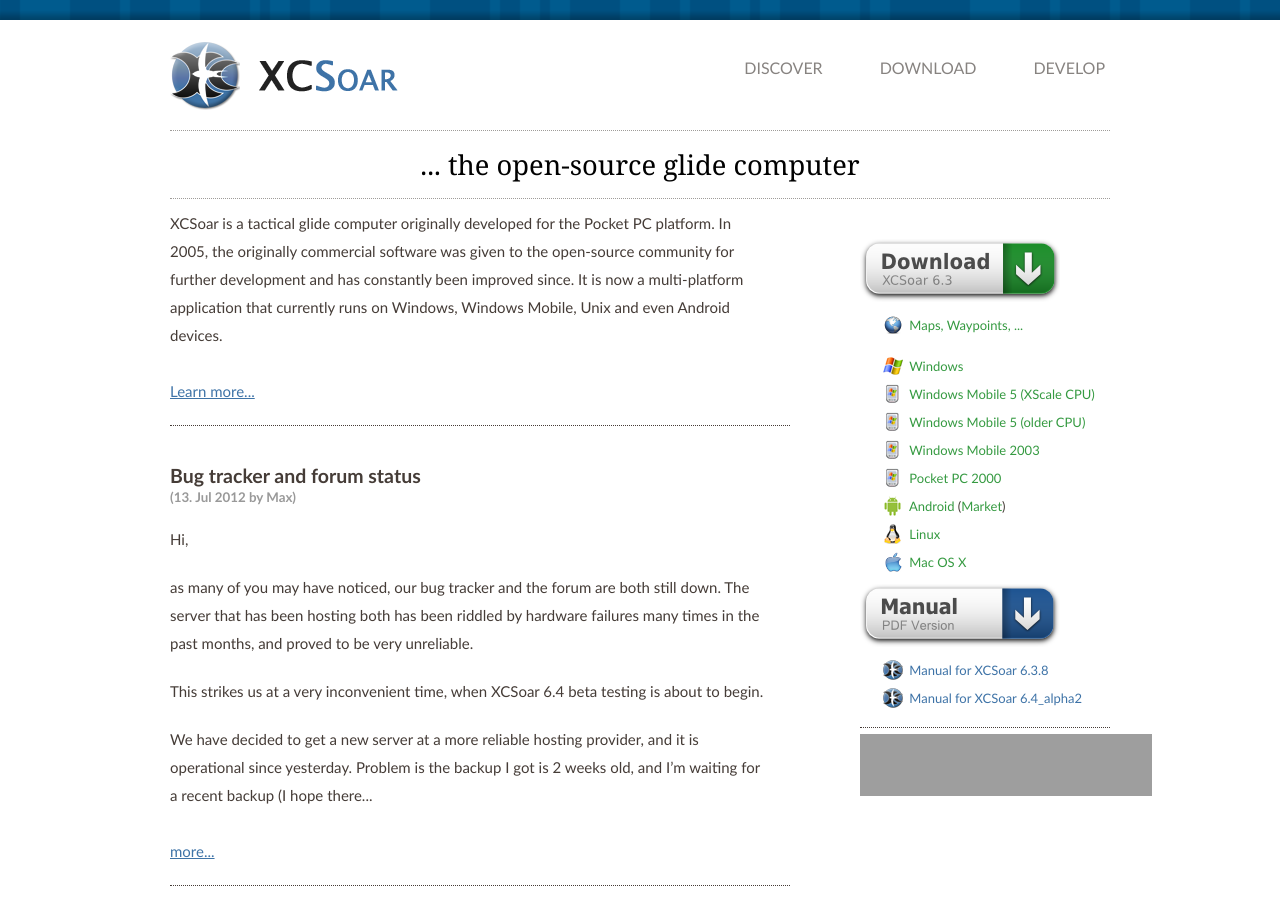
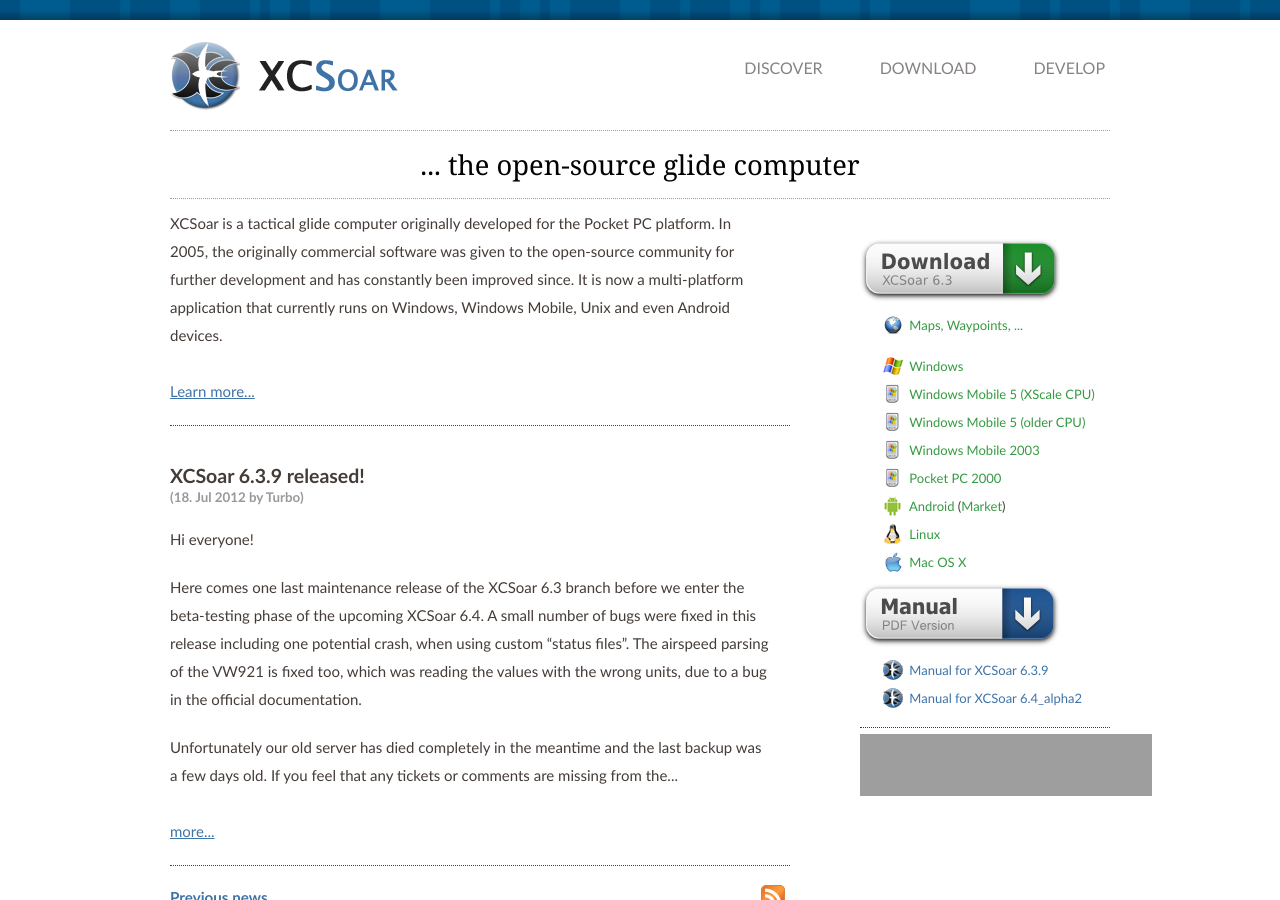
Before and after one commit to XCSoar/website, a Jekyll site: the page built from index.html, in a window 1280 px wide and 900 px high. Built offline with Jekyll 4.4.1, drawn with Linux system fonts in a browser that asks for light colours; grey boxes are pictures that could not be loaded.

Commit message:
release 6.3.9

```diff
--- a/_config.yml
+++ b/_config.yml
@@ -1,6 +1,6 @@
 permalink: /discover/:year/:month/:day/:title.html
 
-xcsoar_stable_version: 6.3.8
+xcsoar_stable_version: 6.3.9
 xcsoar_testing_version: 6.4_alpha2
 xcsoar_old_version: 6.2.6
 
--- /dev/null
+++ b/_posts/2012-07-18-XCSoar_6.3.9_released.md
@@ -0,0 +1,31 @@
+---
+layout: post
+color: blue
+title: XCSoar 6.3.9 released!
+author: Turbo
+---
+Hi everyone!
+
+Here comes one last maintenance release of the XCSoar 6.3 branch before we enter
+the beta-testing phase of the upcoming XCSoar 6.4. A small number of bugs were
+fixed in this release including one potential crash, when using custom "status
+files". The airspeed parsing of the VW921 is fixed too, which was reading the
+values with the wrong units, due to a bug in the official documentation.
+
+Unfortunately our old server has died completely in the meantime and the last
+backup was a few days old. If you feel that any tickets or comments are missing
+from the bug tracker please try to reproduce them. Our forum is still offline,
+but we are working on reviving it in the near future.
+
+Changelog:
+
+  <{{ site.download_server_url }}6.3.9/NEWS.txt>
+
+Download:
+
+  [http://www.xcsoar.org/download/index.html](/download/index.html)
+  <{{ site.download_server_url }}6.3.9/>
+  <https://play.google.com/store/apps/details?id=org.xcsoar>
+
+The next maintenance release will be 6.3.10, to be released on demand.
+The next major release will be 6.4, scheduled for next month.
```
